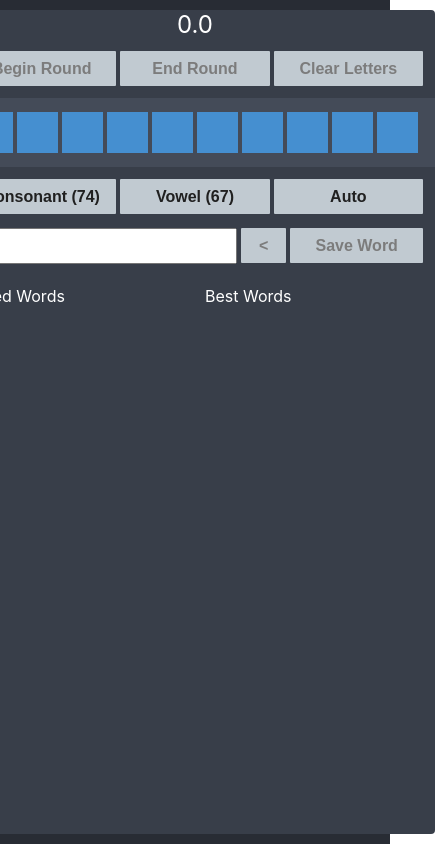
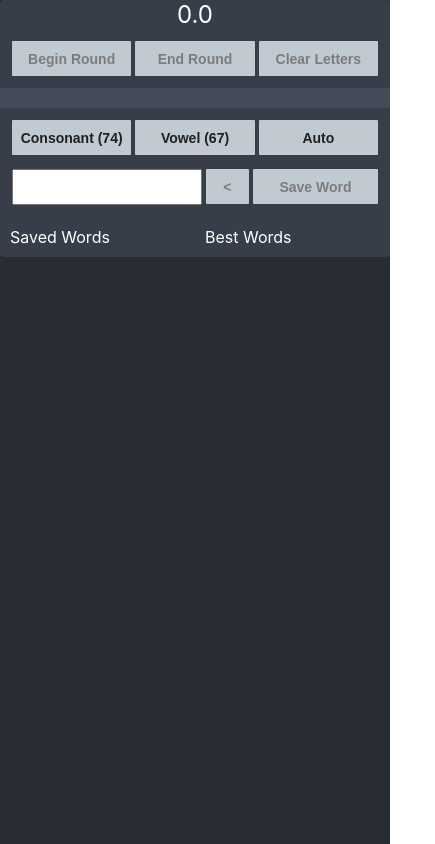
Before and after one commit to shaunhegarty/letters-react, a React (Create React App) app: page / in a window 390 px wide. Shown: the whole page, 435 px wide, since content can reach past the window. Built offline with nearby package versions, Linux system fonts and the light colour scheme.

Commit message:
Added some responsiveness to letters game display

```diff
--- a/src/App.css
+++ b/src/App.css
@@ -1,30 +1,39 @@
 
 
-#letters-display {
-  display: flex;
-  align-items: center;
-  justify-content: center;
-  padding: 10px;
-  background-color: #444b58;
-}
 
 #letters-game {
   background-color: #282c34;
   min-height: 100vh;
   display: flex;
-  flex-direction: row;
-  justify-content: center;
+  flex-direction: column;
   font-size: 24px;
   color: white;
+  max-width: 480px;
   margin: auto;
-  align-content: center;
 }
 
 #letters-game-display, #letters-game-control-panel {
   background-color: #383e49;
-  width: 480px;
   border-radius: 4px;
-  margin: 10px;
+}
+
+#letters-display {
+  display: flex;
+  justify-content: space-between;
+  padding: 10px;
+  background-color: #444b58;
+}
+
+.letter {
+  background-color: rgb(69, 143, 208);
+  width: 40px;
+  text-align: center;
+  line-height: 35px;
+  font-weight: bolder;
+}
+
+.letter:hover {
+  background-color: rgb(72, 156, 230);
 }
 
 
@@ -38,7 +47,7 @@
 
 #word-entry {
   height: 30px;
-  width: 300px;
+  width: 60%;
   font-size: 16px;
   margin: 2px;
 }
@@ -83,23 +92,6 @@
   width: 50px;
 }
 
-.letter {
-  display: block;
-  float: left;
-  background-color: rgb(69, 143, 208);
-  width: 35px;
-  height: 35px;
-  padding: 3px;
-  margin: 2px;
-  text-align: center;
-  line-height: 33px;
-  font-weight: bolder;
-}
-
-.letter:hover {
-  background-color: rgb(72, 156, 230);
-}
-
 #words-panel {
   display: flex;
   font-size: 12pt;
@@ -119,3 +111,13 @@
   text-align: right;
   width: 5%;
 }
+
+@media (max-width: 420px) {
+  .letter {
+    margin: 0 1px;
+  }
+
+  .game-button {
+    font-size: 14px;
+  }
+}
--- a/src/App.js
+++ b/src/App.js
@@ -9,7 +9,7 @@ import axios from 'axios';
 class Letter extends React.Component {
   render() {
     const letter = this.props.letter;
-    return (<td className="letter" onClick={(e) => this.props.clickHandler(letter, e)}>{letter}</td>)
+    return (<div className="letter" onClick={(e) => this.props.clickHandler(letter, e)}>{letter}</div>)
   }
 }
 
@@ -37,13 +37,9 @@ class LettersDisplay extends React.Component {
       return (<Letter key={index} letter={character} clickHandler={this.props.clickHandler} />);
     }, this);
     return (
-      <table id="letters-display">
-        <tbody>
-          <tr>
-            {letters}
-          </tr>
-        </tbody>
-      </table>)
+      <div id="letters-display">
+        {letters}
+      </div>)
   }
 }
 
```
